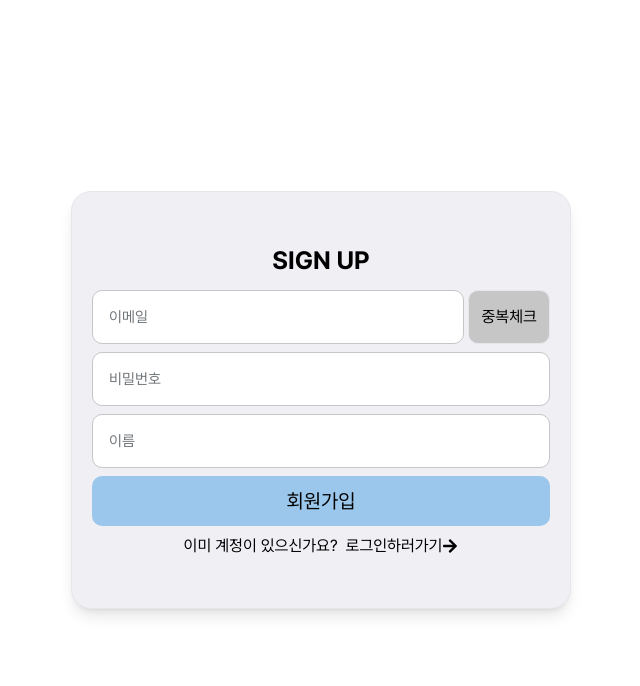
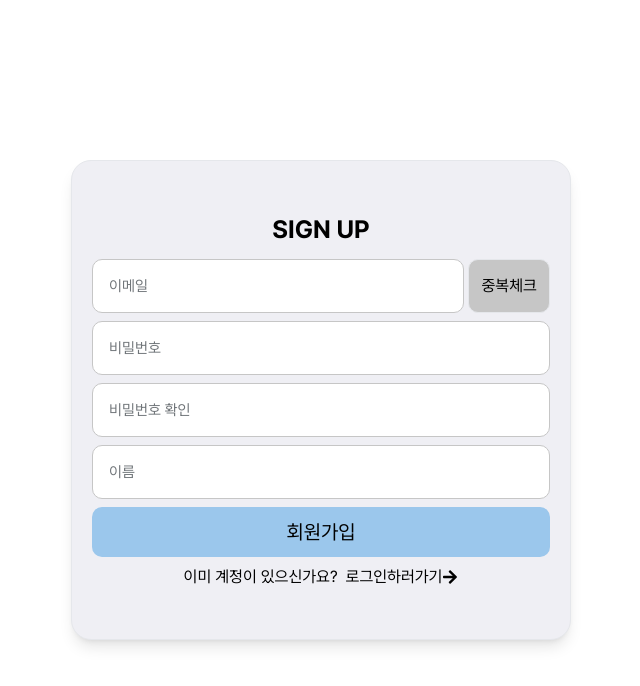
Before and after one commit to ST-JM-ORG/notice-board-fe, a Next.js app: page /sign-up in a window 1280 px wide. Shown: the top 686 px of the page, without its empty margins (319-959 px from the left). Built offline with nearby package versions, Linux system fonts and the light colour scheme.

Commit message:
Feat: 회원가입 > Validation 추가

```diff
--- a/package.json
+++ b/package.json
@@ -13,6 +13,7 @@
     "prettier": "^3.4.1",
     "react": "19.0.0-rc-66855b96-20241106",
     "react-dom": "19.0.0-rc-66855b96-20241106",
+    "react-hook-form": "^7.54.0",
     "react-icons": "^5.4.0"
   },
   "devDependencies": {
--- a/src/app/(auth)/sign-up/page.tsx
+++ b/src/app/(auth)/sign-up/page.tsx
@@ -1,32 +1,36 @@
 "use client";
 
-import React, { ChangeEvent, useState } from "react";
+import React from "react";
+import { Controller, useForm } from "react-hook-form";
 import { FaArrowRight } from "react-icons/fa";
 
 import { useRouter } from "next/navigation";
 
 import Input from "@/components/input";
+import { EmailRegex, PwRegex } from "@/constants/regex";
+
+interface SignUpForm {
+  email: string;
+  pw: string;
+  pwConfirm: string;
+  name: string;
+}
 
 const Page = () => {
   const router = useRouter();
 
-  const [email, setEmail] = useState<string>("");
-  const [pw, setPw] = useState<string>("");
-  const [name, setName] = useState<string>("");
+  const { control, handleSubmit, getValues, watch } = useForm<SignUpForm>({
+    mode: "onBlur",
+    defaultValues: {
+      email: "",
+      pw: "",
+      pwConfirm: "",
+      name: "",
+    },
+  });
 
-  const handleChangeSignUpId = (e: ChangeEvent<HTMLInputElement>) => {
-    e.preventDefault();
-    setEmail(e.target.value);
-  };
-
-  const handleChangeSignUpPw = (e: ChangeEvent<HTMLInputElement>) => {
-    e.preventDefault();
-    setPw(e.target.value);
-  };
-
-  const handleChangeSignUpName = (e: ChangeEvent<HTMLInputElement>) => {
-    e.preventDefault();
-    setName(e.target.value);
+  const handleSignUp = () => {
+    console.log(getValues("email"));
   };
 
   const handleRouteSignUp = () => {
@@ -34,41 +38,133 @@ const Page = () => {
   };
 
   return (
-    <>
+    <form onSubmit={handleSubmit(handleSignUp)}>
       <div
-        className="w-full min-w-500 max-w-500 space-y-2 rounded-20 border-1 bg-anti-flash-white
-          px-20 py-50 shadow-lg"
+        className="w-full min-w-500 space-y-2 rounded-20 border-1 bg-anti-flash-white px-20 py-50
+          shadow-lg"
       >
         <p className="mb-10 text-center text-25 font-bold">SIGN UP</p>
         <div className="flex space-x-1">
+          <Controller
+            name="email"
+            control={control}
+            rules={{
+              required: "이메일을 입력해주세요",
+              pattern: {
+                value: EmailRegex,
+                message: "이메일 형식을 맞춰주세요",
+              },
+              minLength: {
+                value: 1,
+                message: "최소 1글자 이상 입력해주세요",
+              },
+            }}
+            defaultValue=""
+            render={({ field, fieldState }) => (
               <Input
                 type="text"
                 className="w-full rounded-b-none"
                 text="이메일"
-            value={email}
-            onChange={handleChangeSignUpId}
+                helperText={fieldState.error && fieldState.error.message}
+                {...field}
               />
+            )}
+          />
+
           <button
-            className="w-100 rounded-10 border-1 bg-silver-sand transition-colors duration-100
+            className="h-54 w-100 rounded-10 border-1 bg-silver-sand transition-colors duration-100
               ease-in-out hover:bg-gainsboro"
           >
             중복체크
           </button>
         </div>
+
+        <Controller
+          name="pw"
+          control={control}
+          rules={{
+            required: "비밀번호를 입력해주세요",
+            pattern: {
+              value: PwRegex,
+              message: "비밀번호 형식을 맞춰주세요",
+            },
+            minLength: {
+              value: 1,
+              message: "최소 1글자 이상 입력해주세요",
+            },
+            maxLength: {
+              value: 20,
+              message: "비밀번호는 최대 20글자까지 입력할 수 있습니다",
+            },
+            validate: (value) =>
+              value === watch("pwConfirm") || "비밀번호가 일치하지 않습니다",
+          }}
+          defaultValue=""
+          render={({ field, fieldState }) => (
             <Input
               type="text"
               className="rounded-t-none"
               text="비밀번호"
-          value={pw}
-          onChange={handleChangeSignUpPw}
+              helperText={fieldState.error && fieldState.error.message}
+              {...field}
             />
+          )}
+        />
+
+        <Controller
+          name="pwConfirm"
+          control={control}
+          rules={{
+            required: "비밀번호 확인을 입력해주세요",
+            pattern: {
+              value: PwRegex,
+              message: "비밀번호 형식을 맞춰주세요",
+            },
+            minLength: {
+              value: 1,
+              message: "최소 1글자 이상 입력해주세요",
+            },
+            maxLength: {
+              value: 20,
+              message: "비밀번호 확인은 최대 20글자까지 입력할 수 있습니다",
+            },
+            validate: (value) =>
+              value === watch("pw") || "비밀번호가 일치하지 않습니다",
+          }}
+          defaultValue=""
+          render={({ field, fieldState }) => (
+            <Input
+              type="text"
+              className="rounded-t-none"
+              text="비밀번호 확인"
+              helperText={fieldState.error && fieldState.error.message}
+              {...field}
+            />
+          )}
+        />
+
+        <Controller
+          name="name"
+          control={control}
+          rules={{
+            required: "이름을 입력해주세요",
+            minLength: {
+              value: 1,
+              message: "최소 1글자 이상 입력해주세요",
+            },
+          }}
+          defaultValue=""
+          render={({ field, fieldState }) => (
             <Input
               type="text"
               className="rounded-t-none"
               text="이름"
-          value={name}
-          onChange={handleChangeSignUpName}
+              helperText={fieldState.error && fieldState.error.message}
+              {...field}
             />
+          )}
+        />
+
         <button className="w-full rounded-10 bg-baby-blue-eyes py-10 text-20">
           회원가입
         </button>
@@ -80,7 +176,7 @@ const Page = () => {
           </button>
         </div>
       </div>
-    </>
+    </form>
   );
 };
 
--- a/src/components/input.tsx
+++ b/src/components/input.tsx
@@ -7,10 +7,19 @@ interface Props {
   value: string;
   onChange: (e: ChangeEvent<HTMLInputElement>) => void;
   onBlur?: (e: FocusEvent<HTMLInputElement>) => void;
+  helperText?: string | undefined;
 }
 
 const Input = (props: Props) => {
-  const { className, type = "text", text, value, onChange, onBlur } = props;
+  const {
+    className,
+    type = "text",
+    text,
+    value,
+    onChange,
+    onBlur,
+    helperText,
+  } = props;
 
   return (
     <div className={className}>
@@ -21,22 +30,24 @@ const Input = (props: Props) => {
           value={value}
           onChange={onChange}
           onBlur={onBlur}
-          className="border-silver-sand focus:border-azure dark:bg-sonic-silver peer box-border
-            w-full rounded-10 border-1 bg-white px-16 pb-8 pt-20 transition-colors
-            duration-200 ease-in-out focus:border-1 focus:outline-none dark:text-white"
+          className="focus:border-azure peer box-border w-full rounded-10 border-1 border-silver-sand
+            bg-white px-16 pb-8 pt-20 transition-colors duration-200 ease-in-out
+            focus:border-1 focus:outline-none dark:bg-sonic-silver dark:text-white"
         />
         <label
           htmlFor="input"
-          className="text-sonic-silver peer-focus:-translate-y-20p peer-focus:text-azure
-            peer-[:not(input[value=''])]:-translate-y-20p pointer-events-none absolute
-            bottom-0 left-3 top-0 flex items-center text-15 transition-all duration-200
-            ease-in-out peer-focus:text-12 peer-[:not(input[value=''])]:text-12"
+          className="peer-focus:text-azure pointer-events-none absolute bottom-0 left-3 top-0 flex
+            items-center text-15 text-sonic-silver transition-all duration-200 ease-in-out
+            peer-focus:-translate-y-20p peer-focus:text-12
+            peer-[:not(input[value=''])]:-translate-y-20p
+            peer-[:not(input[value=''])]:text-12"
         >
           <div className="text-philippine-gray bg-transparent px-5 dark:text-anti-flash-white">
             {text}
           </div>
         </label>
       </div>
+      <p className="text-red px-5 text-13">{helperText}</p>
     </div>
   );
 };
--- /dev/null
+++ b/src/constants/regex.ts
@@ -0,0 +1,7 @@
+// 이메일 정규식
+export const EmailRegex = /^[a-zA-Z0-9._%+-]+@[a-zA-Z0-9.-]+\.[a-zA-Z]{2,}$/;
+
+// 비밀번호 정규식
+// 영어, 숫자, 특수문자 포함 8~20글자
+export const PwRegex =
+  /^(?=.*[A-Za-z])(?=.*\d)(?=.*[@$!%*#?&])[A-Za-z\d@$!%*#?&]{8,20}$/;
--- a/tailwind.config.ts
+++ b/tailwind.config.ts
@@ -29,6 +29,7 @@ export default {
         celadon: "#bdecb6",
         coral: "#ee7f50",
         gainsboro: "#dedede",
+        red: "#ff0000",
         "silver-sand": "#c6c6c6",
         "sonic-silver": "#707579",
       },
```
Also changed, not shown: 1 other file (tests, documents, lock files or other folders). Lines whose indentation alone changed are shown as unchanged.
